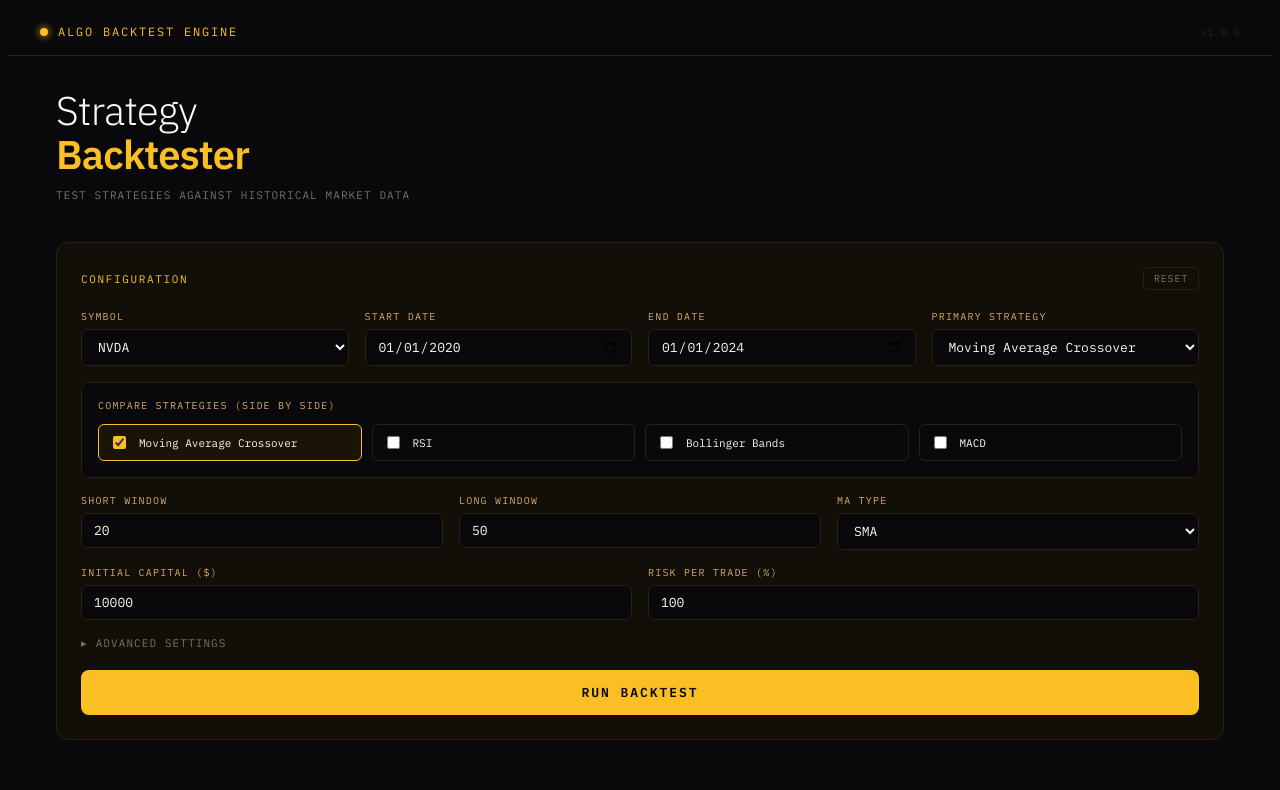
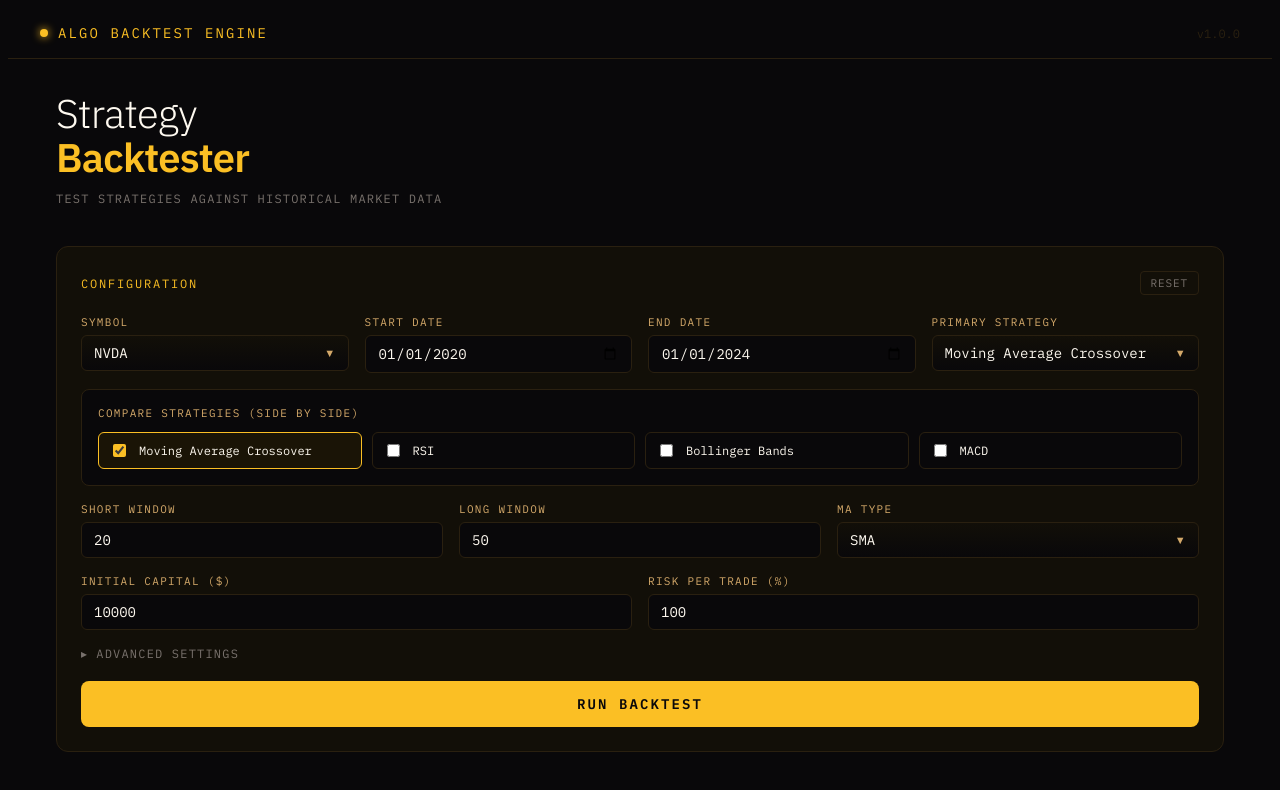
Before and after one commit to ZeyadHatem1/algo-backtest, a React (Create React App) app in the folder frontend/: page / in a window 1280 px wide. Shown: the top 790 px of the page. Built offline with nearby package versions, Linux system fonts and the light colour scheme.

Commit message:
Frontend dropdowns refined

```diff
--- a/frontend/src/App.tsx
+++ b/frontend/src/App.tsx
@@ -75,11 +75,11 @@ export default function App() {
         <div style={{ maxWidth: 1200, margin: '0 auto', display: 'flex', alignItems: 'center', justifyContent: 'space-between' }}>
           <div style={{ display: 'flex', alignItems: 'center', gap: 10 }}>
             <div style={{ width: 8, height: 8, borderRadius: '50%', background: '#fbbf24', boxShadow: '0 0 8px #fbbf24' }} />
-            <span style={{ fontFamily: 'IBM Plex Mono', fontSize: 12, color: '#fbbf24', letterSpacing: '0.15em' }}>
+            <span style={{ fontFamily: 'IBM Plex Mono', fontSize: 'clamp(12px, 3.4vw, 14px)', color: '#fbbf24', letterSpacing: '0.15em' }}>
               ALGO BACKTEST ENGINE
             </span>
           </div>
-          <span style={{ fontFamily: 'IBM Plex Mono', fontSize: 11, color: '#2a2010' }}>v1.0.0</span>
+          <span style={{ fontFamily: 'IBM Plex Mono', fontSize: 'clamp(11px, 3vw, 12px)', color: '#2a2010' }}>v1.0.0</span>
         </div>
       </div>
 
@@ -89,7 +89,7 @@ export default function App() {
             Strategy<br />
             <span style={{ color: '#fbbf24', fontWeight: 600 }}>Backtester</span>
           </h1>
-          <p style={{ marginTop: 12, fontFamily: 'IBM Plex Mono', fontSize: 11, color: '#78716c', letterSpacing: '0.1em' }}>
+          <p style={{ marginTop: 12, fontFamily: 'IBM Plex Mono', fontSize: 'clamp(11px, 3.2vw, 12px)', color: '#78716c', letterSpacing: '0.1em' }}>
             TEST STRATEGIES AGAINST HISTORICAL MARKET DATA
           </p>
         </div>
@@ -100,7 +100,7 @@ export default function App() {
           <div style={{
             background: '#100a0a', border: '1px solid #3a1a1a', borderRadius: 8,
             padding: 16, marginBottom: 24, fontFamily: 'IBM Plex Mono',
-            fontSize: 12, color: '#f87171', whiteSpace: 'pre-wrap', letterSpacing: '0.02em'
+            fontSize: 'clamp(12px, 3.2vw, 13px)', color: '#f87171', whiteSpace: 'pre-wrap', letterSpacing: '0.02em'
           }}>
             ⚠ {error}
           </div>
@@ -108,7 +108,7 @@ export default function App() {
 
         {loading && (
           <div style={{ padding: '80px 0', display: 'flex', flexDirection: 'column', alignItems: 'center', gap: 16 }}>
-            <div style={{ fontFamily: 'IBM Plex Mono', fontSize: 11, color: '#fbbf24', letterSpacing: '0.2em' }}>
+            <div style={{ fontFamily: 'IBM Plex Mono', fontSize: 'clamp(11px, 3.2vw, 12px)', color: '#fbbf24', letterSpacing: '0.2em' }}>
               RUNNING BACKTEST
             </div>
             <div style={{ display: 'flex', gap: 4 }}>
@@ -135,20 +135,20 @@ export default function App() {
               padding: '12px 16px',
               marginBottom: 16,
               fontFamily: 'IBM Plex Mono',
-              fontSize: 12,
+              fontSize: 'clamp(12px, 3.2vw, 13px)',
               color: '#fbbf24',
               display: 'flex',
               flexDirection: 'column',
               gap: 4
             }}>
               <span style={{ fontWeight: 600, letterSpacing: '0.1em' }}>⚠ DATE RANGE ADJUSTED</span>
-              <span style={{ color: '#d4a96a', fontSize: 11 }}>
+              <span style={{ color: '#d4a96a', fontSize: 'clamp(11px, 3.2vw, 12px)' }}>
                 You requested {result.requested_start} → {result.requested_end}
               </span>
-              <span style={{ color: '#d4a96a', fontSize: 11 }}>
+              <span style={{ color: '#d4a96a', fontSize: 'clamp(11px, 3.2vw, 12px)' }}>
                 Data available for {currentSymbol}: <span style={{ color: '#fbbf24' }}>{result.actual_start} → {result.actual_end}</span>
               </span>
-              <span style={{ color: '#78716c', fontSize: 10, marginTop: 2 }}>
+              <span style={{ color: '#78716c', fontSize: 'clamp(10px, 3vw, 11px)', marginTop: 2 }}>
                 Returns are calculated from the first available trading day for this symbol.
               </span>
             </div>
--- a/frontend/src/components/ConfigForm.tsx
+++ b/frontend/src/components/ConfigForm.tsx
@@ -80,16 +80,24 @@ const inputStyle: React.CSSProperties = {
   borderRadius: 6,
   color: C.text,
   padding: '8px 12px',
-  fontSize: 13,
+  fontSize: 'clamp(13px, 3.2vw, 14px)',
   width: '100%',
   outline: 'none',
   fontFamily: 'IBM Plex Mono, monospace',
   transition: 'border-color 0.15s',
 }
 
+const selectStyle: React.CSSProperties = {
+  ...inputStyle,
+  appearance: 'none',
+  background: `linear-gradient(180deg, ${C.card}, ${C.bg})`,
+  paddingRight: 36,
+  cursor: 'pointer',
+}
+
 const labelStyle: React.CSSProperties = {
   color: C.label,
-  fontSize: 10,
+  fontSize: 'clamp(10px, 3vw, 11px)',
   letterSpacing: '0.12em',
   marginBottom: 6,
   display: 'block',
@@ -164,12 +172,27 @@ export default function ConfigForm({ onSubmit, loading }: Props) {
 
   const hasAdvancedChanges = form.commission_pct !== 0.1 || form.stop_loss_pct !== null || form.take_profit_pct !== null
 
+  const selectWrapStyle: React.CSSProperties = {
+    position: 'relative',
+  }
+
+  const selectCaretStyle: React.CSSProperties = {
+    position: 'absolute',
+    right: 12,
+    top: '50%',
+    transform: 'translateY(-50%)',
+    fontSize: 'clamp(10px, 3vw, 11px)',
+    letterSpacing: '0.12em',
+    color: C.label,
+    pointerEvents: 'none',
+  }
+
   return (
     <div style={{ background: C.card, border: `1px solid ${C.border}`, borderRadius: 12, padding: 24, marginBottom: 24 }}>
       <div style={{ display: 'flex', justifyContent: 'space-between', alignItems: 'center', marginBottom: 20 }}>
-        <span style={{ fontFamily: 'IBM Plex Mono', fontSize: 11, color: C.accent, letterSpacing: '0.15em' }}>CONFIGURATION</span>
+        <span style={{ fontFamily: 'IBM Plex Mono', fontSize: 'clamp(11px, 3.2vw, 12px)', color: C.accent, letterSpacing: '0.15em' }}>CONFIGURATION</span>
         <button onClick={resetForm} style={{
-          fontFamily: 'IBM Plex Mono', fontSize: 10, color: C.muted,
+          fontFamily: 'IBM Plex Mono', fontSize: 'clamp(10px, 3vw, 11px)', color: C.muted,
           background: 'none', border: `1px solid ${C.border}`,
           borderRadius: 4, padding: '4px 10px', cursor: 'pointer', letterSpacing: '0.08em'
         }}
@@ -181,11 +204,14 @@ export default function ConfigForm({ onSubmit, loading }: Props) {
       <div style={{ display: 'grid', gridTemplateColumns: 'repeat(auto-fit, minmax(150px, 1fr))', gap: 16, marginBottom: 16 }}>
         <div>
           <label style={labelStyle}>SYMBOL</label>
-          <select value={form.symbol} onChange={e => update('symbol', e.target.value)} style={inputStyle as any}
+          <div style={selectWrapStyle}>
+            <select value={form.symbol} onChange={e => update('symbol', e.target.value)} style={selectStyle as any}
               onFocus={e => (e.target as HTMLElement).style.borderColor = C.accent}
               onBlur={e => (e.target as HTMLElement).style.borderColor = C.border}>
               {SYMBOLS.map(s => <option key={s} value={s}>{s}</option>)}
             </select>
+            <span style={selectCaretStyle}>▼</span>
+          </div>
         </div>
         <div>
           <label style={labelStyle}>START DATE</label>
@@ -203,19 +229,22 @@ export default function ConfigForm({ onSubmit, loading }: Props) {
         </div>
         <div>
           <label style={labelStyle}>PRIMARY STRATEGY</label>
-          <select value={form.strategy} onChange={e => update('strategy', e.target.value as StrategyType)} style={inputStyle as any}
+          <div style={selectWrapStyle}>
+            <select value={form.strategy} onChange={e => update('strategy', e.target.value as StrategyType)} style={selectStyle as any}
               onFocus={e => (e.target as HTMLElement).style.borderColor = C.accent}
               onBlur={e => (e.target as HTMLElement).style.borderColor = C.border}>
               {(Object.keys(strategyLabels) as StrategyType[]).map(s => (
                 <option key={s} value={s}>{strategyLabels[s]}</option>
               ))}
             </select>
+            <span style={selectCaretStyle}>▼</span>
+          </div>
         </div>
       </div>
 
       {dateError && (
         <div style={{
-          fontFamily: 'IBM Plex Mono', fontSize: 11, color: '#f87171',
+          fontFamily: 'IBM Plex Mono', fontSize: 'clamp(11px, 3.2vw, 12px)', color: '#f87171',
           marginBottom: 12, padding: '8px 12px',
           background: '#100a0a', border: '1px solid #3a1a1a', borderRadius: 6
         }}>⚠ {dateError}</div>
@@ -228,7 +257,7 @@ export default function ConfigForm({ onSubmit, loading }: Props) {
         padding: 16,
         marginBottom: 16,
       }}>
-        <div style={{ fontFamily: 'IBM Plex Mono', fontSize: 10, color: C.label, letterSpacing: '0.12em', marginBottom: 12 }}>
+        <div style={{ fontFamily: 'IBM Plex Mono', fontSize: 'clamp(10px, 3vw, 11px)', color: C.label, letterSpacing: '0.12em', marginBottom: 12 }}>
           COMPARE STRATEGIES (SIDE BY SIDE)
         </div>
         <div style={{ display: 'grid', gridTemplateColumns: 'repeat(auto-fit, minmax(180px, 1fr))', gap: 10 }}>
@@ -240,7 +269,7 @@ export default function ConfigForm({ onSubmit, loading }: Props) {
                 padding: '8px 10px', borderRadius: 6,
                 border: `1px solid ${selected ? C.accent : C.border}`,
                 background: selected ? '#1a1406' : 'transparent',
-                cursor: 'pointer', fontFamily: 'IBM Plex Mono', fontSize: 11, color: C.text
+                cursor: 'pointer', fontFamily: 'IBM Plex Mono', fontSize: 'clamp(11px, 3.2vw, 12px)', color: C.text
               }}>
                 <input
                   type="checkbox"
@@ -261,12 +290,15 @@ export default function ConfigForm({ onSubmit, loading }: Props) {
           {numInput('LONG WINDOW', 'long_window')}
           <div>
             <label style={labelStyle}>MA TYPE</label>
-            <select value={form.ma_type} onChange={e => update('ma_type', e.target.value)} style={inputStyle as any}
+            <div style={selectWrapStyle}>
+              <select value={form.ma_type} onChange={e => update('ma_type', e.target.value)} style={selectStyle as any}
                 onFocus={e => (e.target as HTMLElement).style.borderColor = C.accent}
                 onBlur={e => (e.target as HTMLElement).style.borderColor = C.border}>
                 <option value="SMA">SMA</option>
                 <option value="EMA">EMA</option>
               </select>
+              <span style={selectCaretStyle}>▼</span>
+            </div>
           </div>
         </>}
         {form.strategy === 'rsi' && <>
@@ -292,7 +324,7 @@ export default function ConfigForm({ onSubmit, loading }: Props) {
 
       <div style={{ marginBottom: 20 }}>
         <button onClick={() => setShowAdvanced(p => !p)} style={{
-          fontFamily: 'IBM Plex Mono', fontSize: 11,
+          fontFamily: 'IBM Plex Mono', fontSize: 'clamp(11px, 3.2vw, 12px)',
           color: hasAdvancedChanges ? C.accent : C.muted,
           background: 'none', border: 'none', cursor: 'pointer',
           letterSpacing: '0.1em', padding: 0,
@@ -320,7 +352,7 @@ export default function ConfigForm({ onSubmit, loading }: Props) {
         background: loading || dateError ? C.accentDim : C.accent,
         color: loading || dateError ? C.muted : '#09080a',
         border: 'none', borderRadius: 8, padding: '14px',
-        fontFamily: 'IBM Plex Mono', fontSize: 13, fontWeight: 600,
+        fontFamily: 'IBM Plex Mono', fontSize: 'clamp(13px, 3.4vw, 14px)', fontWeight: 600,
         letterSpacing: '0.15em', cursor: loading || dateError ? 'not-allowed' : 'pointer',
         transition: 'all 0.2s'
       }}>
```
Also changed, not shown: frontend/src/components/MetricsCard.tsx (+18 -4 lines). Lines whose indentation alone changed are shown as unchanged.
